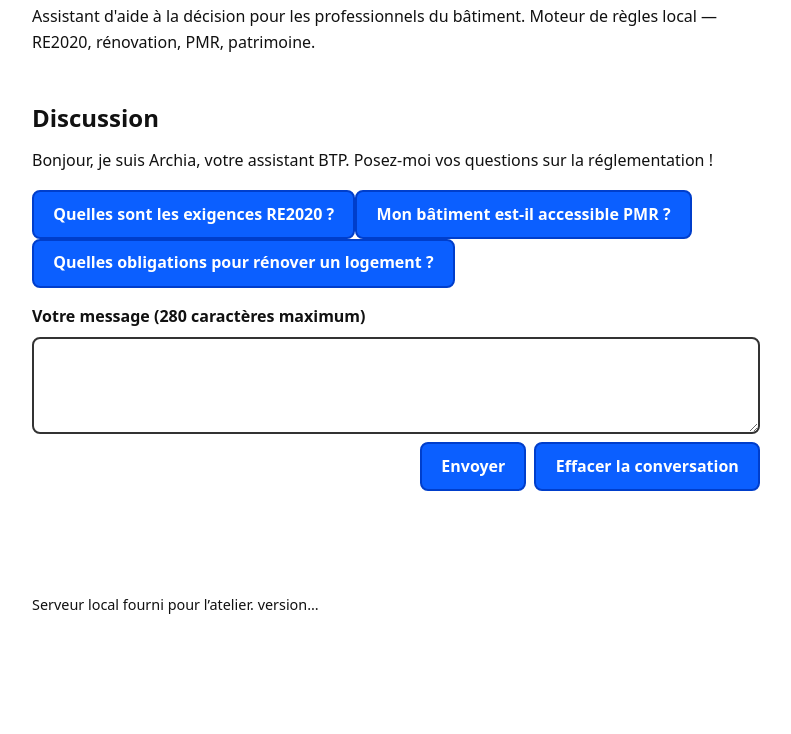
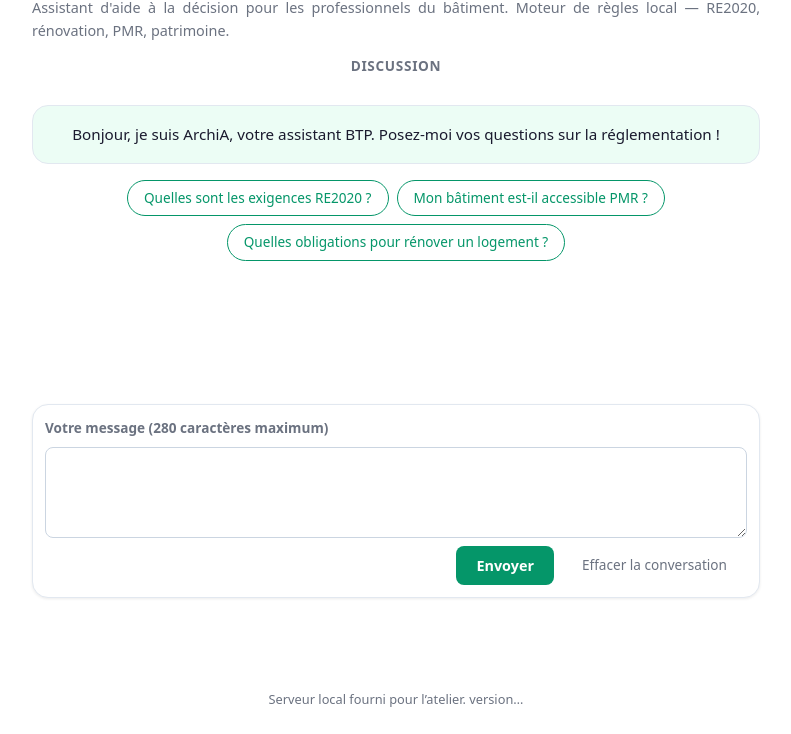
Before and after one commit to capweb-2026/capweb-archia, a website with bundled scripts: page public/index.html in a window 1280 px wide. Shown: the part 66-800 px from the top of the page, without its empty margins (244-1035 px from the left). Built offline with nearby package versions, Linux system fonts and the light colour scheme; files whose address does not match are found by name.

Commit message:
feat(UI chatbot) — refont theme

```diff
--- a/public/index.html
+++ b/public/index.html
@@ -8,7 +8,7 @@
   </head>
   <body>
     <header>
-      <h1><span aria-hidden="true">🏛️</span> Archia</h1>
+      <h1><span aria-hidden="true">🏛️</span> ArchiA</h1>
       <p>
         Assistant d'aide à la décision pour les professionnels du bâtiment.
         Moteur de règles local — RE2020, rénovation, PMR, patrimoine.
--- a/public/js/brain.js
+++ b/public/js/brain.js
@@ -143,9 +143,9 @@ const REGLES = [
 const COMMANDES = {
   aide: {
     texte:
-      "Commandes disponibles : aide, salut, bonjour.\n" +
-      "Thèmes reconnus : re2020, bbio, rénovation, isolation, pmr, accessibilité, erp, patrimoine, abf, réhabilitation.\n" +
-      "Posez votre question en langage naturel !",
+      "Voici comment je peux vous aider :\n" +
+      "Mes domaines d'expertise : RE2020, Bbio, rénovation, isolation, PMR, accessibilité, ERP, patrimoine, ABF, réhabilitation.\n" +
+      "N'hésitez pas à poser votre question comme vous le feriez à un collègue !",
     schema:
       "graph LR\n" +
       "  U[Utilisateur] --> B[Brain.js]\n" +
@@ -156,16 +156,16 @@ const COMMANDES = {
   },
   salut: {
     texte:
-      'Bonjour ! Je suis votre assistant BTP. Tapez "aide" pour voir les thèmes disponibles.',
+      "Bonjour ! Ravie de vous retrouver. Je suis Archia, votre assistante spécialisée dans la réglementation BTP. Comment puis-je vous aider aujourd'hui ?",
     schema: "",
   },
   bonjour: {
     texte:
-      'Bonjour ! Je suis votre assistant BTP. Tapez "aide" pour voir les thèmes disponibles.',
+      "Bonjour ! Ravie de vous retrouver. Je suis Archia, votre assistante spécialisée dans la réglementation BTP. Comment puis-je vous aider aujourd'hui ?",
     schema: "",
   },
   test: {
-    texte: "Système opérationnel. Moteur de règles BTP prêt.",
+    texte: "Tout fonctionne parfaitement de mon côté ! Je suis prête à répondre à vos questions sur la réglementation BTP.",
     schema: "",
   },
 };
@@ -218,8 +218,9 @@ export function repondre(message) {
   // 3. Réponse de repli
   return {
     texte:
-      "Je n'ai pas trouvé de règle correspondante.\n" +
-      'Essayez : re2020, rénovation, pmr, patrimoine — ou tapez "aide".',
+      "Je ne connais pas encore ce sujet, mais je progresse chaque jour !\n" +
+      "En attendant, je peux vous renseigner sur : RE2020, rénovation énergétique, accessibilité PMR ou patrimoine.\n" +
+      'Tapez "aide" pour voir tout ce que je sais faire.',
     schema: "",
   };
 }
--- a/public/js/persona.js
+++ b/public/js/persona.js
@@ -1,8 +1,8 @@
 export const persona = {
-  nom: 'Archia',
+  nom: 'ArchiA',
   emoji: '🏛️',
   accueil:
-    'Bonjour, je suis Archia, votre assistant BTP. Posez-moi vos questions sur la réglementation !',
+    'Bonjour, je suis ArchiA, votre assistant BTP. Posez-moi vos questions sur la réglementation !',
   suggestions: [
     'Quelles sont les exigences RE2020 ?',
     'Mon bâtiment est-il accessible PMR ?',
--- a/public/js/view.js
+++ b/public/js/view.js
@@ -1,8 +1,9 @@
 export function renderMessages(messages, container) {
   const lignes = messages.map((msg) => {
     const li = document.createElement("li");
-    const prefixe = msg.role === "user" ? "Vous : " : "Archia : ";
+    const prefixe = msg.role === "user" ? "Vous : " : "ArchiA : ";
     li.textContent = `${prefixe}${msg.text}`;
+    li.className = msg.role === "user" ? "msg-user" : "msg-bot";
     return li;
   });
   container.replaceChildren(...lignes);
--- a/public/styles.css
+++ b/public/styles.css
@@ -1,10 +1,20 @@
 :root {
   color-scheme: light;
   --fond: #ffffff;
-  --texte: #111111;
-  --accent: #0b5fff;
-  --accent-fonce: #003ecb;
-  --bord: #333333;
+  --fond-chat: #ffffff;
+  --texte: #1a1a2e;
+  --texte-muted: #6b7280;
+  --accent: #059669;
+  --accent-fonce: #047857;
+  --accent-light: #ecfdf5;
+  --user-bg: #059669;
+  --user-text: #ffffff;
+  --bot-bg: #f1f5f9;
+  --bot-text: #1a1a2e;
+  --bord: #e2e8f0;
+  --bord-input: #cbd5e1;
+  --radius: 1rem;
+  --shadow: 0 1px 3px rgba(0, 0, 0, 0.08);
 }
 
 * {
@@ -15,20 +25,47 @@ body {
   margin: 0;
   background: var(--fond);
   color: var(--texte);
-  font-family:
-    system-ui,
-    -apple-system,
-    sans-serif;
+  font-family: system-ui, -apple-system, sans-serif;
   line-height: 1.6;
+  min-height: 100vh;
+  display: flex;
+  flex-direction: column;
 }
 
-header,
-main,
-footer {
+header {
   width: 100%;
   max-width: 760px;
   margin: 0 auto;
-  padding: 1rem;
+  padding: 1.5rem 1rem 1rem;
+  text-align: start;
+}
+
+header h1 {
+  font-size: 1.75rem;
+  margin: 0 0 0.25rem;
+}
+
+header p {
+  color: var(--texte-muted);
+  font-size: 0.9rem;
+  margin: 0;
+  text-align: justify;
+}
+
+main {
+  width: 100%;
+  max-width: 760px;
+  margin: 0 auto;
+  padding: 0 1rem 1rem;
+  flex: 1;
+  display: flex;
+  flex-direction: column;
+}
+
+main > section {
+  flex: 1;
+  display: flex;
+  flex-direction: column;
 }
 
 h1,
@@ -37,39 +74,120 @@ h2 {
   margin: 0 0 0.5rem;
 }
 
+h2 {
+  font-size: 0.85rem;
+  text-transform: uppercase;
+  letter-spacing: 0.05em;
+  color: var(--texte-muted);
+  text-align: center;
+  margin-bottom: 1rem;
+}
+
+#accueil {
+  text-align: center;
+  background: var(--accent-light);
+  border: 1px solid var(--bord);
+  border-radius: var(--radius);
+  padding: 1rem 1.25rem;
+  margin-bottom: 1rem;
+  font-size: 0.95rem;
+  color: var(--texte);
+}
+
+#suggestions {
+  display: flex;
+  flex-wrap: wrap;
+  gap: 0.5rem;
+  justify-content: center;
+  margin-bottom: 1rem;
+}
+
+#suggestions button {
+  background: var(--fond-chat);
+  color: var(--accent);
+  border: 1px solid var(--accent);
+  border-radius: 2rem;
+  padding: 0.4rem 1rem;
+  font-size: 0.85rem;
+  font-weight: 500;
+  cursor: pointer;
+  transition: background 0.15s, color 0.15s;
+}
+
+#suggestions button:hover {
+  background: var(--accent);
+  color: var(--user-text);
+}
+
 #messages {
   list-style: none;
   margin: 0 0 1rem;
   padding: 0;
+  flex: 1;
+  display: flex;
+  flex-direction: column;
+  gap: 0.5rem;
 }
 
 #messages li {
-  border: 1px solid var(--bord);
-  border-radius: 0.5rem;
-  padding: 0.5rem 0.75rem;
-  margin-bottom: 0.5rem;
+  max-width: 80%;
+  padding: 0.6rem 1rem;
+  border-radius: var(--radius);
   overflow-wrap: break-word;
+  box-shadow: var(--shadow);
+  line-height: 1.5;
+  font-size: 0.95rem;
+  text-align: justify;
+}
+
+#messages li.msg-bot {
+  background: var(--bot-bg);
+  color: var(--bot-text);
+  align-self: flex-start;
+  border-bottom-left-radius: 0.25rem;
+}
+
+#messages li.msg-user {
+  background: var(--user-bg);
+  color: var(--user-text);
+  align-self: flex-end;
+  border-bottom-right-radius: 0.25rem;
 }
 
 form {
   display: flex;
   flex-direction: column;
   gap: 0.5rem;
+  background: var(--fond-chat);
+  border: 1px solid var(--bord);
+  border-radius: var(--radius);
+  padding: 0.75rem;
+  box-shadow: var(--shadow);
 }
 
 label {
-  font-weight: 700;
+  font-weight: 600;
+  font-size: 0.85rem;
+  color: var(--texte-muted);
 }
 
 textarea {
   width: 100%;
-  min-height: 5rem;
-  padding: 0.5rem;
+  min-height: 3.5rem;
+  padding: 0.5rem 0.75rem;
   font: inherit;
+  font-size: 0.95rem;
   color: inherit;
   background: var(--fond);
-  border: 2px solid var(--bord);
+  border: 1px solid var(--bord-input);
   border-radius: 0.5rem;
+  resize: vertical;
+}
+
+textarea:focus {
+  border-color: var(--accent);
+  outline: none;
+  box-shadow: 0 0 0 3px rgba(5, 150, 105, 0.15);
 }
 
 .actions {
@@ -79,18 +197,32 @@ textarea {
 }
 
 button {
-  padding: 0.6rem 1.2rem;
+  padding: 0.5rem 1.25rem;
   font: inherit;
-  font-weight: 700;
+  font-size: 0.9rem;
+  font-weight: 600;
   color: #ffffff;
   background: var(--accent);
-  border: 2px solid var(--accent-fonce);
+  border: none;
   border-radius: 0.5rem;
   cursor: pointer;
+  transition: background 0.15s;
 }
 
 button:hover {
   background: var(--accent-fonce);
+}
+
+#effacer {
+  background: transparent;
+  color: var(--texte-muted);
+  font-weight: 500;
+  font-size: 0.85rem;
+}
+
+#effacer:hover {
+  color: #dc2626;
+  background: #fef2f2;
 }
 
 :focus-visible {
@@ -100,9 +232,18 @@ button:hover {
 
 #status {
   min-height: 1.5em;
-  font-weight: 700;
+  font-weight: 600;
+  font-size: 0.9rem;
+  color: #dc2626;
+  text-align: center;
 }
 
 footer {
-  font-size: 0.9rem;
+  width: 100%;
+  max-width: 760px;
+  margin: 0 auto;
+  padding: 0.75rem 1rem;
+  font-size: 0.8rem;
+  color: var(--texte-muted);
+  text-align: center;
 }
```
Also changed, not shown: SPEC.md (+6 -6 lines), browser/identite.spec.js (+60 -44 lines), tests/identite.test.js (+5 -5 lines).
